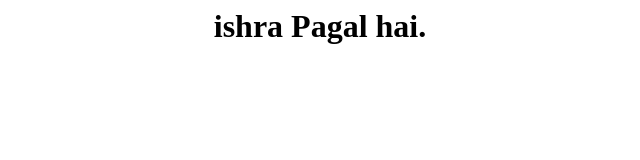
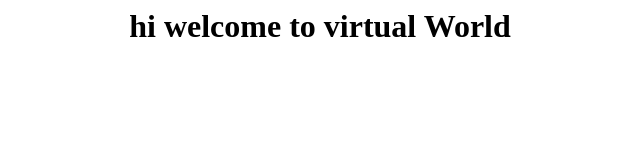
Before and after one commit to Haider0048/Practice, a plain HTML site: page notification.html in a window 1280 px wide. Shown: the whole page, without its empty margins (320-960 px from the left). Drawn offline with Linux system fonts and the light colour scheme.

Commit message:
Update notification.html

```diff
--- a/notification.html
+++ b/notification.html
@@ -1,3 +1,3 @@
 <html>
-    <h1 style="text-align: center;"> ishra Pagal hai. </h1>
+    <h1 style="text-align: center;"> hi welcome to virtual World </h1>
 </html>
```
